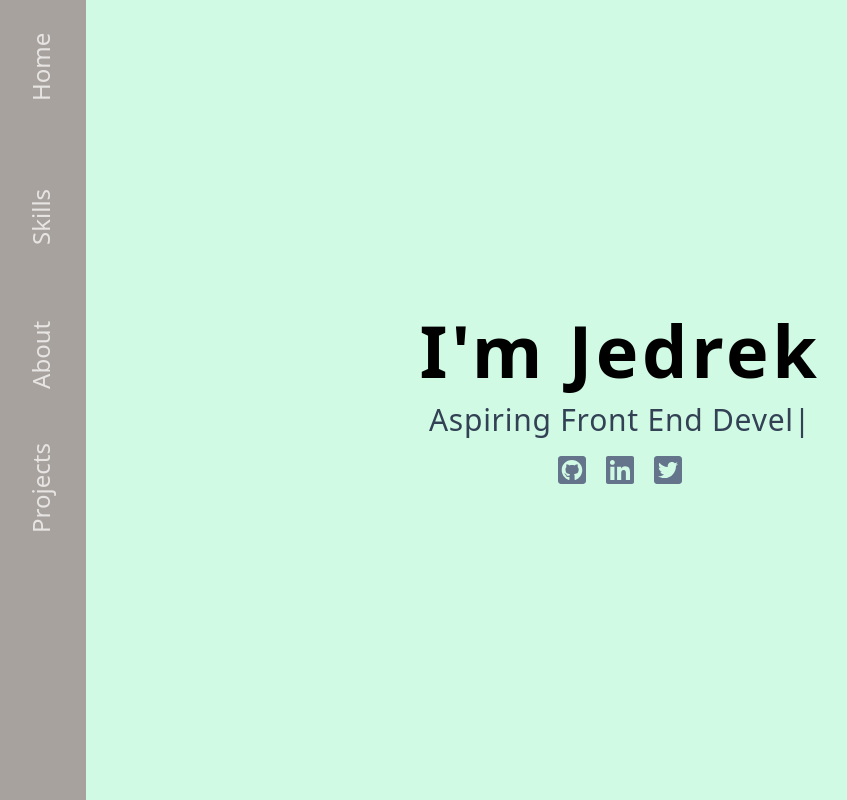
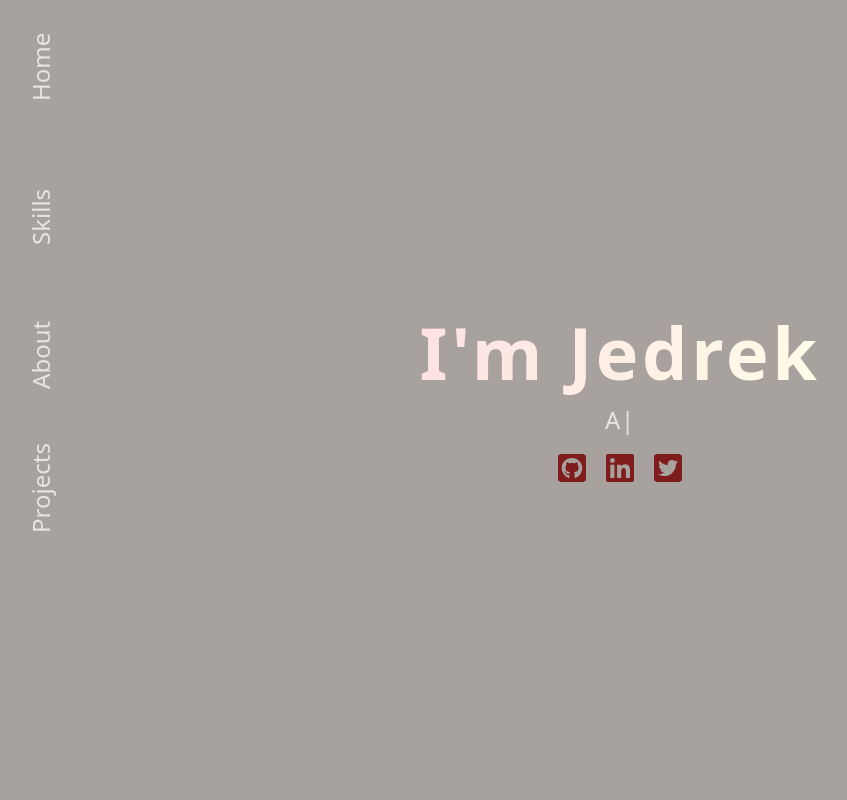
Before and after one commit to Jedrek1996/PortFolio, a React (Vite) app: page / in a window 1280 px wide. Shown: the top 800 px of the page, without its empty margins (20-867 px from the left). Built offline with nearby package versions, Linux system fonts and the light colour scheme.

Commit message:
Updated Hero Component

```diff
--- a/src/components/Hero.jsx
+++ b/src/components/Hero.jsx
@@ -1,15 +1,25 @@
-import heroImg from "../assets/hero.svg";
 import { ReactTyped } from "react-typed";
 import { FaGithubSquare, FaLinkedin, FaTwitterSquare } from "react-icons/fa";
+import particleConfig from "./particleConfig";
+import Particles from "react-tsparticles";
+
 const Hero = () => {
   return (
-    <div className="flex items-center justify-center h-screen bg-emerald-100">
+    <div className="flex items-center justify-center h-screen">
+      <Particles params={particleConfig} />
       <div className="max-w-4xl mx-auto px-4 py-8 sm:py-24 sm:px-6 lg:px-8 flex flex-col items-center text-center">
-        <h1 className="text-7xl font-bold tracking-wider">I'm Jedrek</h1>
+        <h1 className="text-7xl font-bold tracking-wider">
+          <span className="bg-gradient-to-r from-red-100 to-yellow-50 text-transparent bg-clip-text">
+            I'm Jedrek
+          </span>
+        </h1>
 
         <ReactTyped
-          className="mt-4 text-3xl text-slate-700 capitalize tracking-wide"
-          strings={["Aspiring Front End Developer", "Ttestinasd"]}
+          className="mt-4 text-2xl text-stone-200 capitalize tracking-wide font-medium"
+          strings={[
+            "Aspiring Front End Developer",
+            '<span class="text-red-900">Pokémon Card Collector ◓</span>',
+          ]}
           typeSpeed={45}
           backSpeed={20}
           loop
@@ -17,21 +27,16 @@ const Hero = () => {
 
         <div className="flex gap-x-4 mt-4 sm:justify-center">
           <a href="#">
-            <FaGithubSquare className="h-8 w-8 text-slate-500 hover:text-black duration-300" />
+            <FaGithubSquare className="h-8 w-8 text-red-900 hover:text-red-700 duration-300" />
           </a>
           <a href="#">
-            <FaLinkedin className="h-8 w-8 text-slate-500 hover:text-black duration-300" />
+            <FaLinkedin className="h-8 w-8 text-red-900 hover:text-red-700 duration-300" />
           </a>
           <a href="#">
-            <FaTwitterSquare className="h-8 w-8 text-slate-500 hover:text-black duration-300" />
+            <FaTwitterSquare className="h-8 w-8 text-red-900 hover:text-red-700 duration-300" />
           </a>
         </div>
       </div>
-      {/* <img
-        src={heroImg}
-        className="hidden md:block absolute inset-y-0 right-0 h-screen"
-        alt="Hero"
-      /> */}
     </div>
   );
 };
```
Also changed, not shown: 1 other file (tests, documents, lock files or other folders).
